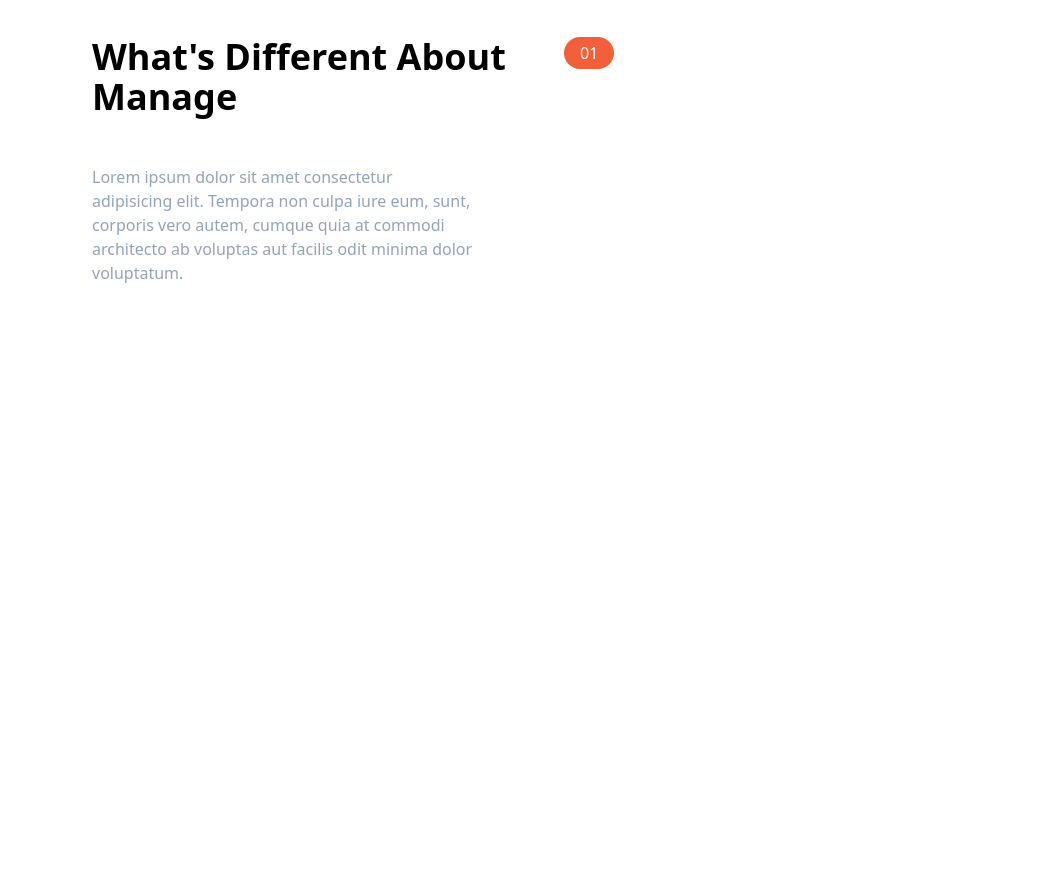
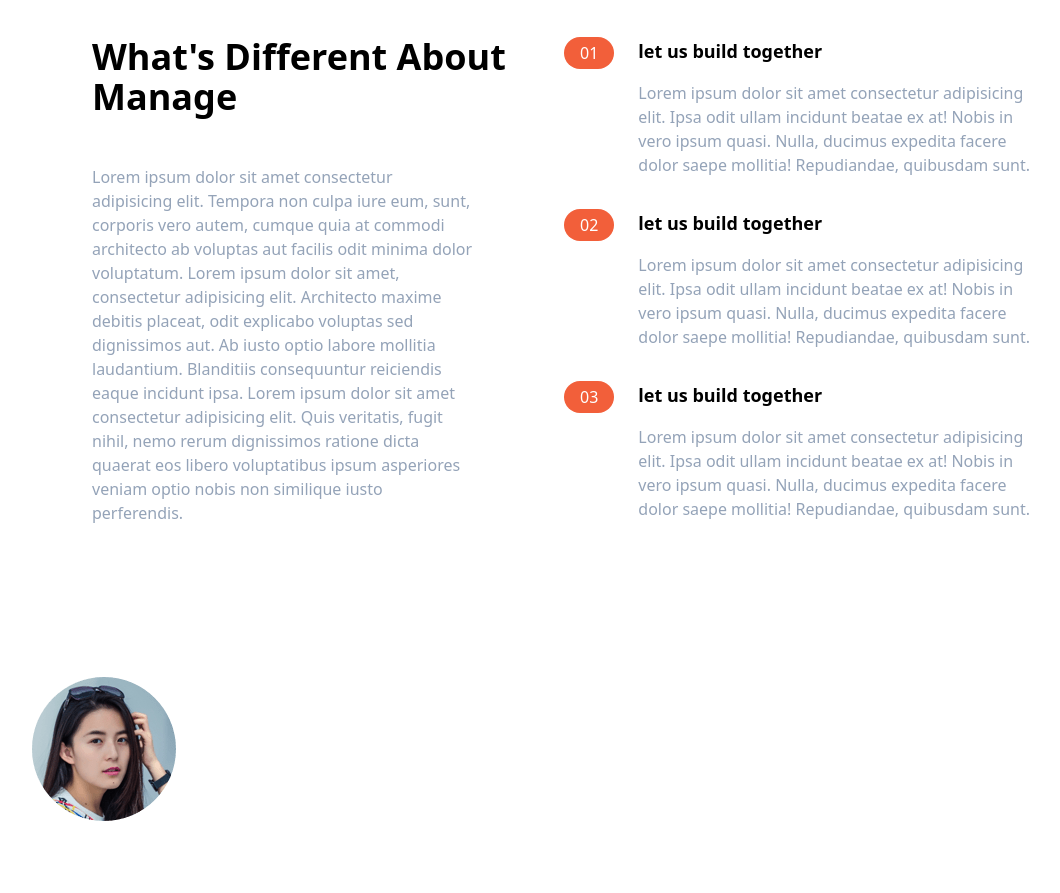
Before and after one commit to Chinwenma/tailwindlandingpage, a website: page index.html in a window 1280 px wide. Shown: the part 602-1495 px from the top of the page, without its empty margins (76-1136 px from the left). Before the commit the page ends 887 px from the top, so only its background shows below. Drawn offline with Linux system fonts and the light colour scheme.

Commit message:
features

```diff
--- a/index.html
+++ b/index.html
@@ -60,7 +60,13 @@
                 <h1 class="max-w-md text-4xl font-bold text-center md:text-left">What's Different About Manage</h1>
                 <p class="max-w-sm text-center text-slate-400 md:text-left">Lorem ipsum dolor sit amet consectetur
                     adipisicing elit. Tempora non culpa iure eum, sunt, corporis vero autem, cumque quia at commodi
-                    architecto ab voluptas aut facilis odit minima dolor voluptatum.</p>
+                    architecto ab voluptas aut facilis odit minima dolor voluptatum.
+                    Lorem ipsum dolor sit amet, consectetur adipisicing elit. Architecto maxime debitis placeat, odit
+                    explicabo voluptas sed dignissimos aut. Ab iusto optio labore mollitia laudantium. Blanditiis
+                    consequuntur reiciendis eaque incidunt ipsa.
+                    Lorem ipsum dolor sit amet consectetur adipisicing elit. Quis veritatis, fugit nihil, nemo rerum
+                    dignissimos ratione dicta quaerat eos libero voluptatibus ipsum asperiores veniam optio nobis non
+                    similique iusto perferendis.</p>
             </div>
             <div class="flex flex-col space-y-8 md:w-1/2">
                 <div class="flex flex-col space-y-3 md:space-y-0 md:space-x-6 md:flex-row">
@@ -69,8 +75,59 @@
                             <div class="px-4 py-2 text-white rounded-full md:py-1 bg-brightRed">
                                 01
                             </div>
+                            <h3 class="text-base font-bold md:mb-4 md:hidden">Track Companies-wild progress</h3>
                         </div>
                     </div>
+                    <div>
+                        <h3 class="hidden mb-4 text-lg font-bold md:block">let us build together</h3>
+                        <p class="text-slate-400">Lorem ipsum dolor sit amet consectetur adipisicing elit. Ipsa odit
+                            ullam incidunt beatae ex at! Nobis in vero ipsum quasi. Nulla, ducimus expedita facere dolor
+                            saepe mollitia! Repudiandae, quibusdam sunt.</p>
+                    </div>
+                </div>
+                <div class="flex flex-col space-y-3 md:space-y-0 md:space-x-6 md:flex-row">
+                    <div class="rounded-l-full bg-brightRedSupLight md:bg-transparent">
+                        <div class="flex items-center space-x-2">
+                            <div class="px-4 py-2 text-white rounded-full md:py-1 bg-brightRed">
+                                02
+                            </div>
+                            <h3 class="text-base font-bold md:mb-4 md:hidden">Track Companies-wild progress</h3>
+                        </div>
+                    </div>
+                    <div>
+                        <h3 class="hidden mb-4 text-lg font-bold md:block">let us build together</h3>
+                        <p class="text-slate-400">Lorem ipsum dolor sit amet consectetur adipisicing elit. Ipsa odit
+                            ullam incidunt beatae ex at! Nobis in vero ipsum quasi. Nulla, ducimus expedita facere dolor
+                            saepe mollitia! Repudiandae, quibusdam sunt.</p>
+                    </div>
+                </div>
+                <div class="flex flex-col space-y-3 md:space-y-0 md:space-x-6 md:flex-row">
+                    <div class="rounded-l-full bg-brightRedSupLight md:bg-transparent">
+                        <div class="flex items-center space-x-2">
+                            <div class="px-4 py-2 text-white rounded-full md:py-1 bg-brightRed">
+                                03
+                            </div>
+                            <h3 class="text-base font-bold md:mb-4 md:hidden">Track Companies-wild progress</h3>
+                        </div>
+                    </div>
+                    <div>
+                        <h3 class="hidden mb-4 text-lg font-bold md:block">let us build together</h3>
+                        <p class="text-slate-400">Lorem ipsum dolor sit amet consectetur adipisicing elit. Ipsa odit
+                            ullam incidunt beatae ex at! Nobis in vero ipsum quasi. Nulla, ducimus expedita facere dolor
+                            saepe mollitia! Repudiandae, quibusdam sunt.</p>
+                    </div>
+                </div>
+            </div>
+        </div>
+    </section>
+    <section id="testimonial">
+        <div class="max-w-6xl px-5 mx-auto mt-32 text-center">
+            <h2 class="text-4xl font-bold text-center"></h2>
+            <div class="flex flex-col mt-24 md:flex-row md:space-x-6">
+                <div class="flex flex-col items-center p-6 space-y-6 rounded-lg bg-veryLightGray md:w-25%">
+                    <img src="img/avatar-anisha.png" alt="" class="w-16-mt-14">
+                    <h5></h5>
+                    <p></p>
                 </div>
             </div>
         </div>
```
Also changed, not shown: css/main.css.
